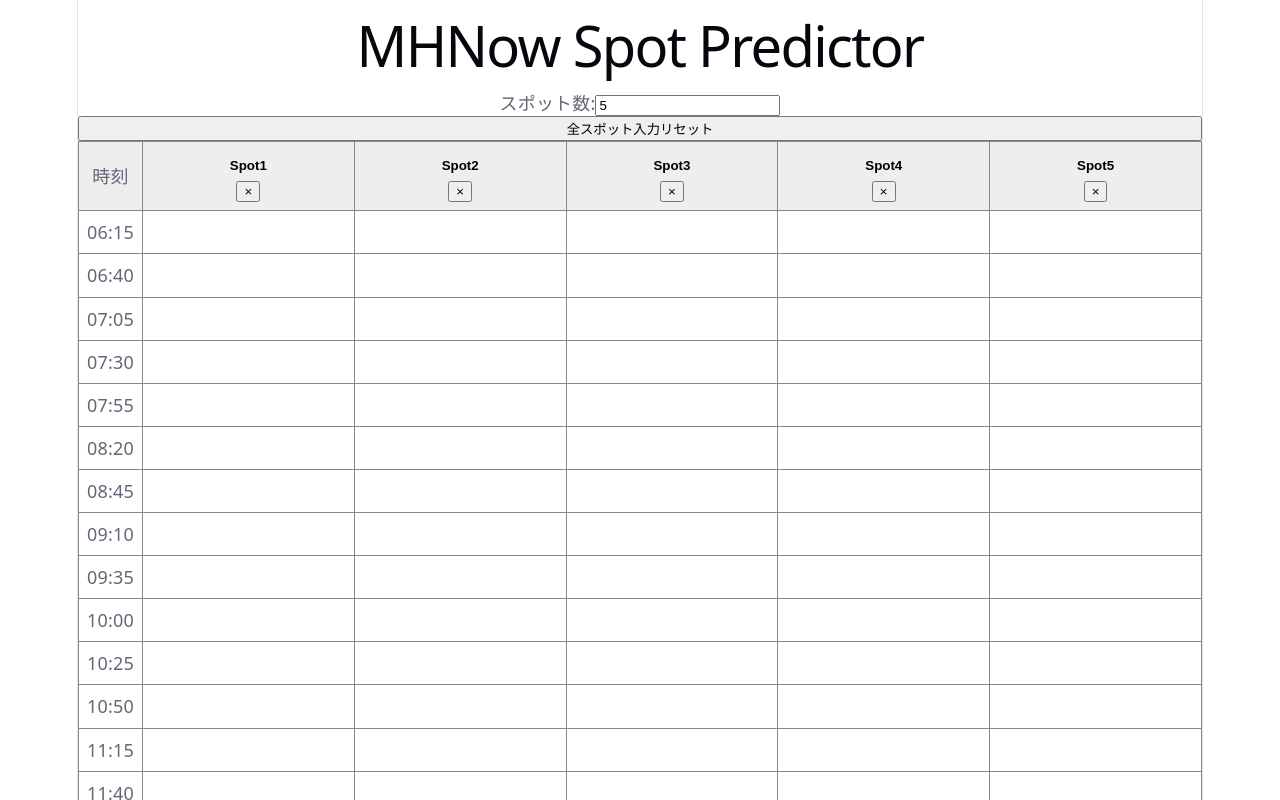
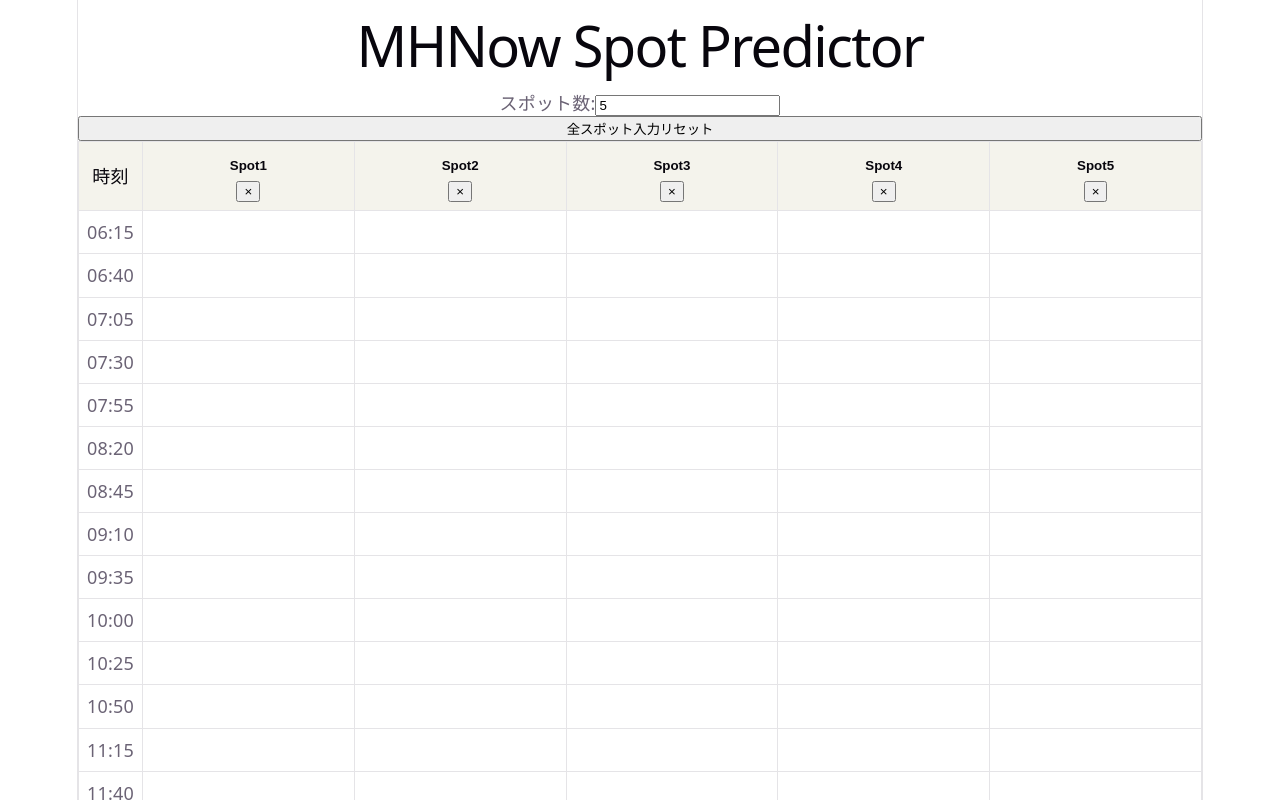
Before and after one commit to takamatsu-yuki/spot-predictor, a React (Vite) app: page / in a window 1280 px wide. Shown: the top 800 px of the page. Built offline with nearby package versions, Linux system fonts and the light colour scheme.

Commit message:
⚡️ ダークモード対応

```diff
--- a/src/components/ScheduleTable.css
+++ b/src/components/ScheduleTable.css
@@ -15,23 +15,20 @@
   */
 .schedule-table th,
 .schedule-table td {
-  border: 1px solid #888;
+  border: 1px solid var(--border);
 
   padding: 8px;
 
   text-align: center;
 }
 
-/*
-    ヘッダー行
-  */
+/* ヘッダー行 */
 .schedule-table th {
-  background-color: #eee;
+  background-color: var(--code-bg);
+  color: var(--text-h);
 }
 
-/*
-    アクティブセル
-  */
+/* アクティブセル */
 .active-cell {
   background-color: #90ee90;
 
@@ -44,10 +41,11 @@
   text-align: center;
   border: none;
   background: transparent;
+  color: var(--text-h);
   font-weight: bold;
 }
 
 .schedule-table th input:focus {
   outline: 1px solid #4a90e2;
-  background: white;
+  background: var(--bg);
 }
```
